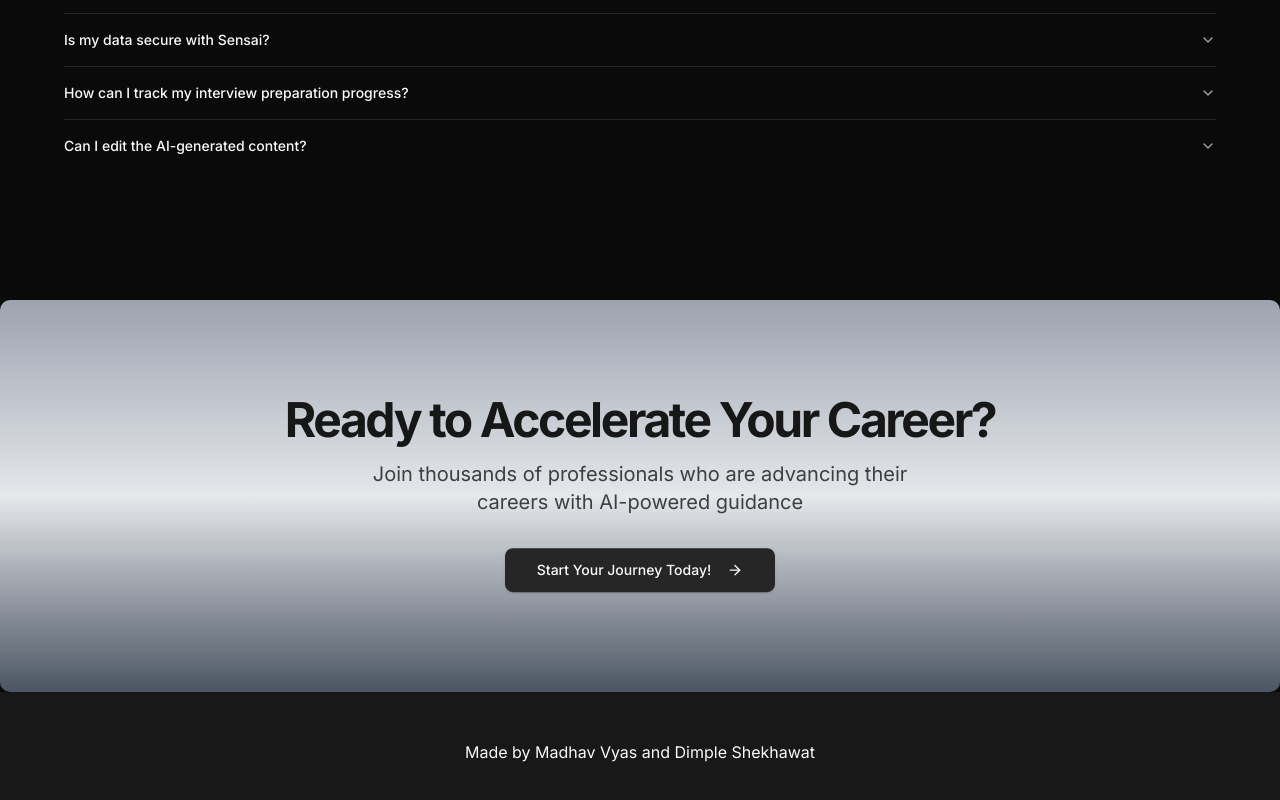
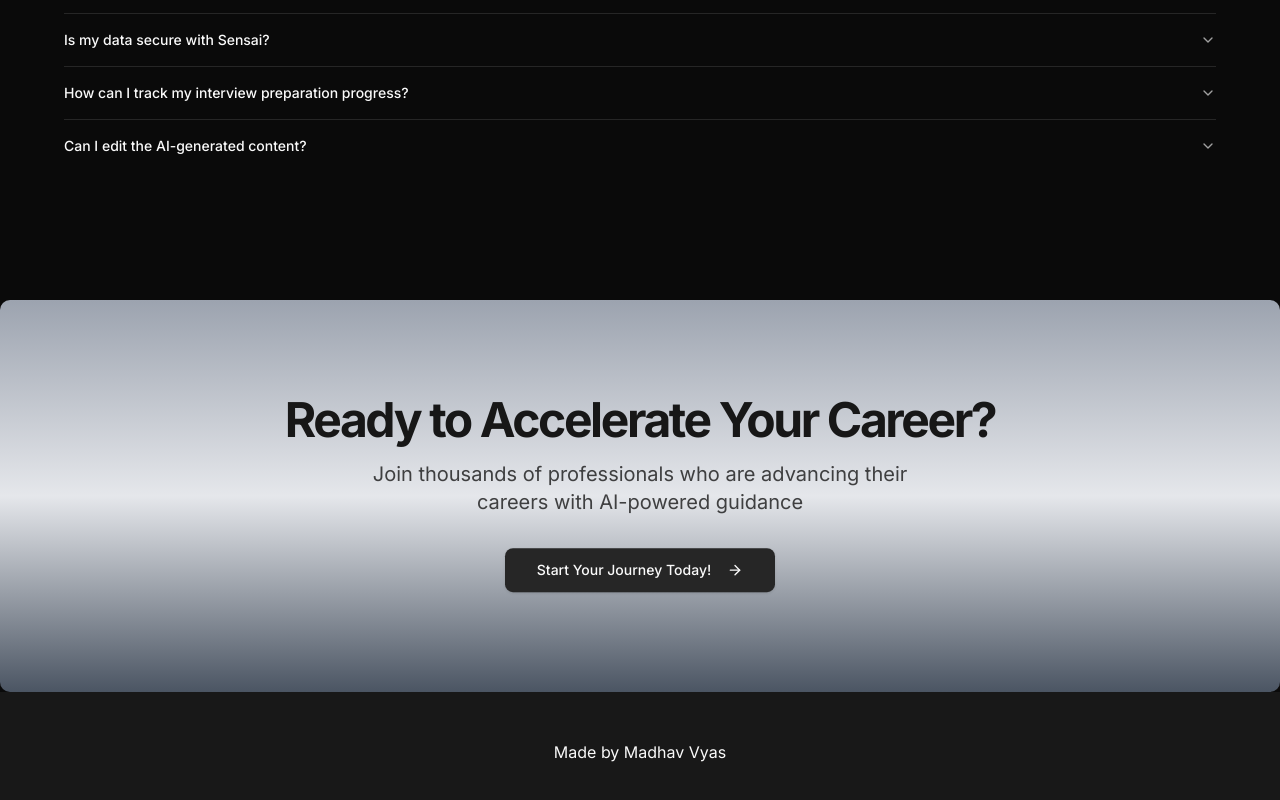
Before and after one commit to MadhavVyas44/AiCareerCoach, a Next.js app: page / in a window 1280 px wide. Shown: the part 3998-4798 px from the top of the page. Built offline with nearby package versions, Linux system fonts and the light colour scheme; no server answers.

Commit message:
Update website footer

```diff
--- a/app/layout.js
+++ b/app/layout.js
@@ -33,7 +33,7 @@ export default function RootLayout({ children }) {
 
             <footer className="bg-muted/50 py-12">
               <div className="container mx-auto px-4 text-center text-grey-200">
-                <p>Made by Madhav Vyas and Dimple Shekhawat</p>
+                <p>Made by Madhav Vyas</p>
               </div>
             </footer>
           </ThemeProvider>
```
